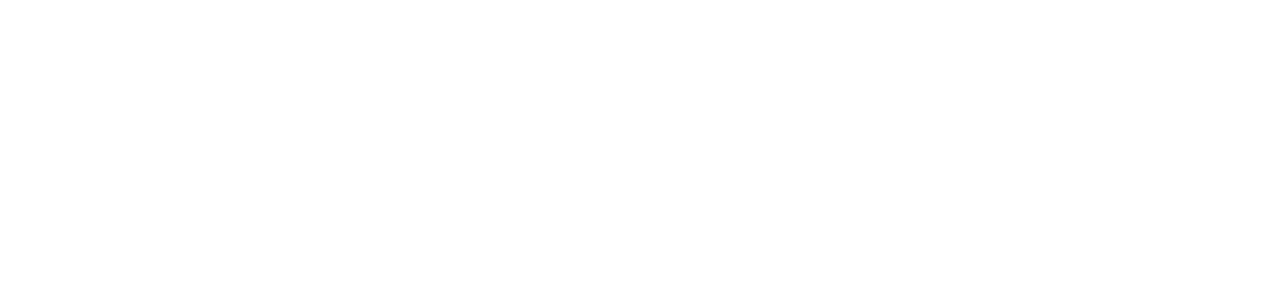
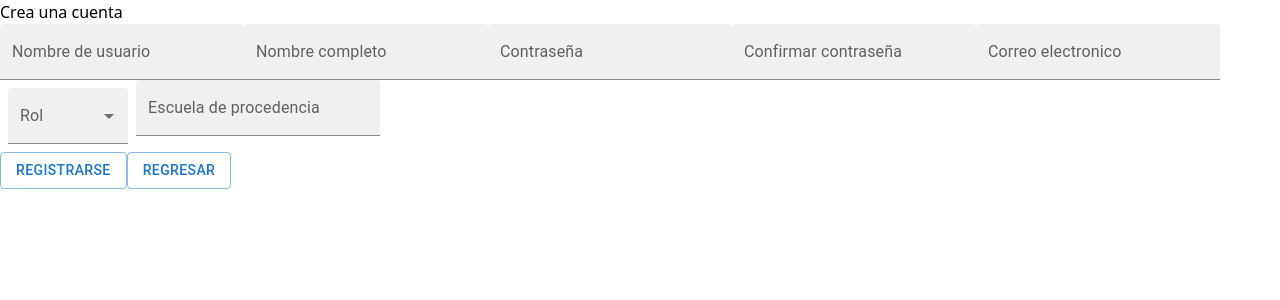
Before and after one commit to SaulG21/hackaton-saic, a React (Vite) app: page /sign-up in a window 1280 px wide. Shown: the top 300 px of the page. Built offline with nearby package versions, Linux system fonts and the light colour scheme.

Commit message:
SignUp_Update

```diff
--- a/src/App.tsx
+++ b/src/App.tsx
@@ -4,11 +4,15 @@
 import "./index.css";
 import { Switch, Route } from "react-router-dom";
 import Home from './home/screens/Home';
+import Login from './auth/screens/Login';
+import SignUP from './auth/screens/SignUP';
 
 function App() {
 
   return (
     <Switch>
+      <Route path="/sign-up" component={SignUP}/>
+      <Route path="/login" component={Login}/>
       <Route path="/" component={Home}/>
     </Switch>
   )
--- /dev/null
+++ b/src/auth/screens/SignUp.tsx
@@ -0,0 +1,66 @@
+import TextField from "@mui/material/TextField";
+import Button from "@mui/material/Button";
+import * as React from "react";
+import InputLabel from "@mui/material/InputLabel";
+import MenuItem from "@mui/material/MenuItem";
+import FormControl from "@mui/material/FormControl";
+import Select, { SelectChangeEvent } from "@mui/material/Select";
+
+export default function SignUp() {
+  const [rol, setRol] = React.useState("");
+
+  const handleChange = (event: SelectChangeEvent) => {
+    setRol(event.target.value as string);
+  };
+
+  return (
+    <div className="flex items-center justify-center h-screen">
+      <div className="bg-white shadow-lg rounded-lg p-10 w-[600px] h-[670px]">
+        <h2 className="text-2xl font-bold text-center mb-6">Crea una cuenta</h2>
+        <div className="flex flex-col space-y-4">
+          <TextField label="Nombre de usuario" variant="filled" />
+          <TextField label="Nombre completo" variant="filled" />
+          <TextField
+            id="filled-password-input"
+            label="Contraseña"
+            type="password"
+            autoComplete="current-password"
+            variant="filled"
+          />
+          <TextField
+            id="filled-password-input"
+            label="Confirmar contraseña"
+            type="password"
+            autoComplete="current-password"
+            variant="filled"
+          />
+          <TextField label="Correo electronico" variant="filled" />
+          <FormControl variant="filled" sx={{ m: 1, minWidth: 120 }}>
+            <InputLabel id="demo-simple-select-filled-label">Rol</InputLabel>
+            <Select
+              labelId="demo-simple-select-filled-label"
+              id="demo-simple-select-filled"
+              value={rol}
+              onChange={handleChange}
+            >
+              <MenuItem value="">
+                <em></em>
+              </MenuItem>
+              <MenuItem value={"Teacher"}>Profesor</MenuItem>
+              <MenuItem value={"Student"}>Alumno</MenuItem>
+            </Select>
+          </FormControl>
+          <TextField label="Escuela de procedencia" variant="filled" />
+          <div className="flex space-x-4">
+            <Button className="flex-1" variant="outlined">
+              Registrarse
+            </Button>
+            <Button className="flex-1" variant="outlined">
+              Regresar
+            </Button>
+          </div>
+        </div>
+      </div>
+    </div>
+  );
+}
```
